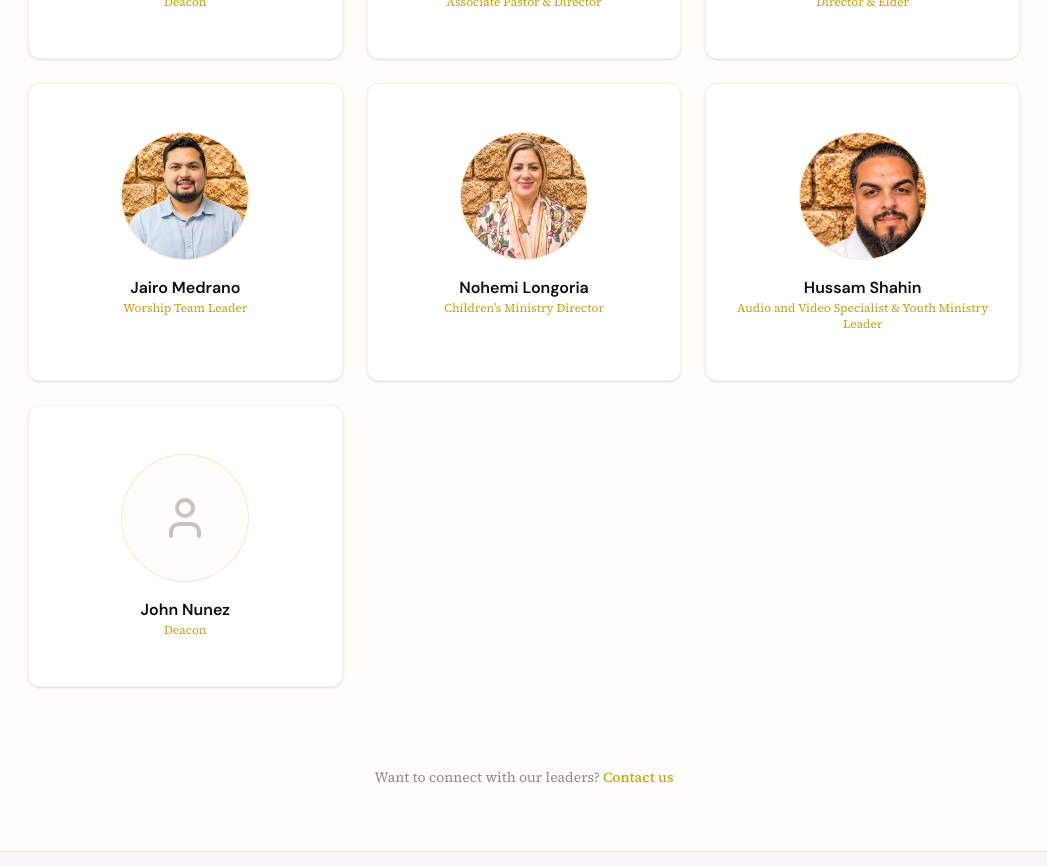
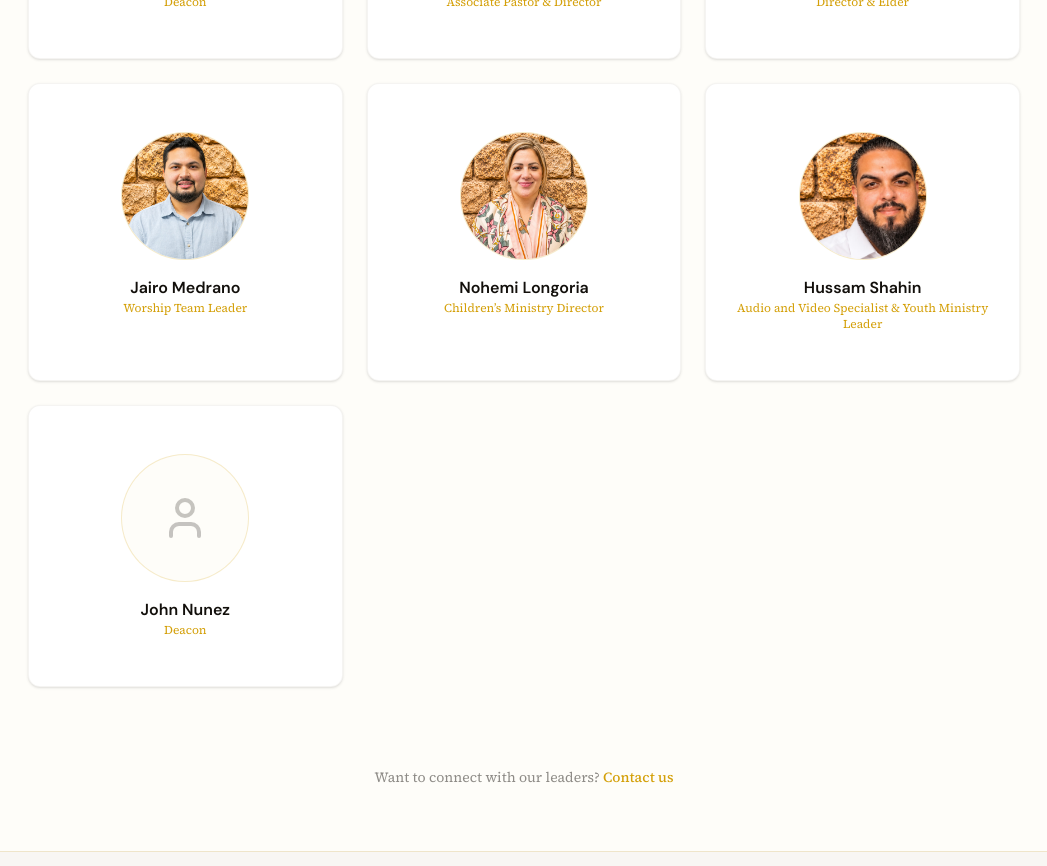
Before and after one commit to peregrineio/congregationofyhvh, a Next.js app: page /about/our-leaders in a window 1280 px wide. Shown: the part 1260-2126 px from the top of the page, without its empty margins (116-1163 px from the left). Built offline with nearby package versions, Linux system fonts and the light colour scheme.

Commit message:
Our Leaders: re-crop Hussam's photo so the whole head and beard show
Co-Authored-By: Claude Opus 5.5 <noreply@anthropic.com>
Claude-Session: https://claude.ai/code/session_01RQmLqPVJUdyinKq4DvdriX

```diff
--- a/src/app/about/our-leaders/page.tsx
+++ b/src/app/about/our-leaders/page.tsx
@@ -37,7 +37,7 @@ const leaders: Leader[] = [
   {
     name: "Hussam Shahin",
     role: "Audio and Video Specialist & Youth Ministry Leader",
-    photo: "/images/leaders/hussam-shahin.jpg",
+    photo: "/images/leaders/hussam-shahin-square.jpg",
   },
   // TODO: headshot coming (Sam, 2026-11-07)
   { name: "John Nunez", role: "Deacon", photo: null },
```
Also changed, not shown: public/images/leaders/hussam-shahin-square.jpg (added), public/images/leaders/hussam-shahin.jpg (deleted).
